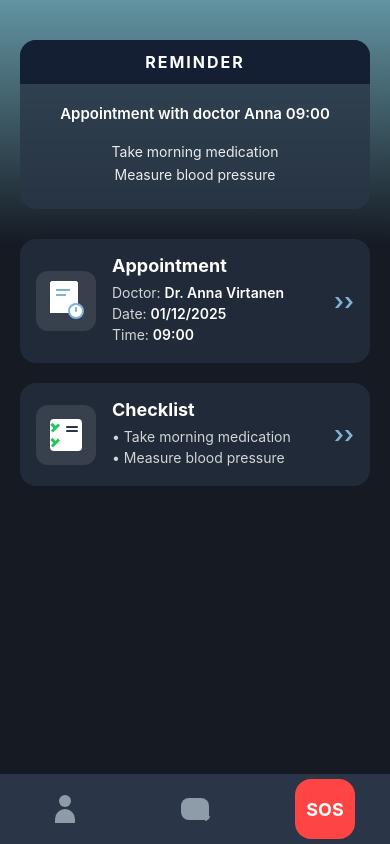
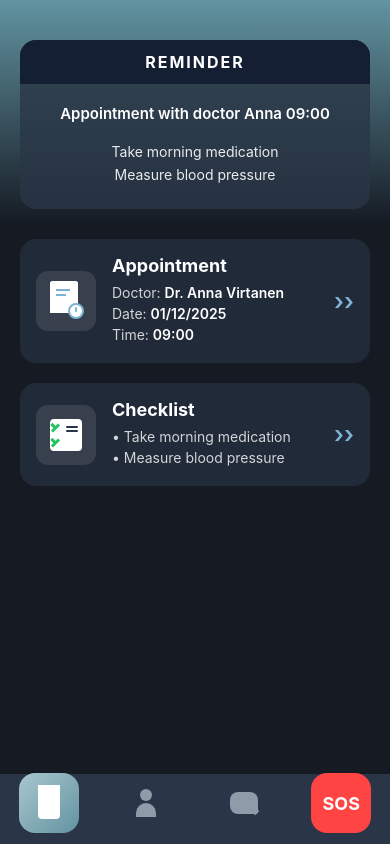
Before and after one commit to Demola-syskyn2025/transparency-for-patients-at-home, a React Native app: screen / in a window 390 px wide. Built offline with nearby package versions, Linux system fonts and the light colour scheme.

Commit message:
update home button

```diff
--- a/App.tsx
+++ b/App.tsx
@@ -176,6 +176,24 @@ const ChatIcon = ({ focused }: { focused: boolean }) => (
   </View>
 );
 
+// Home Icon Component
+const HomeIcon = ({ focused }: { focused: boolean }) => (
+  <View style={[styles.tabIconContainer, focused && styles.tabIconFocused]}>
+    {focused && (
+      <LinearGradient
+        colors={['#A9C6CE', '#6294A1']}
+        start={{ x: 0, y: 0 }}
+        end={{ x: 1, y: 1 }}
+        style={StyleSheet.absoluteFill}
+      />
+    )}
+    <View style={[styles.homeIcon, focused && styles.iconFocused]}>
+      <View style={[styles.homeRoof, focused && styles.homeFocused]} />
+      <View style={[styles.homeBody, focused && styles.homeFocused]} />
+    </View>
+  </View>
+);
+
 // SOS Icon Component
 const SOSIcon = ({ focused }: { focused: boolean }) => (
   <View style={[styles.tabIconContainer, styles.sosIconContainer, focused && styles.tabIconFocused]}>
@@ -219,6 +237,15 @@ const SOSScreen = () => {
   );
 };
 
+// Home Tab (navigates to stack Home when selected)
+const HomeTab = () => {
+  const navigation = useNavigation<any>();
+  React.useEffect(() => {
+    navigation.navigate('Home');
+  }, [navigation]);
+  return <View />;
+};
+
 function RootTabs({ role, patientId, uid, onRoleChange }: {
   role: 'patient' | 'family';
   patientId: string;
@@ -239,6 +266,22 @@ function RootTabs({ role, patientId, uid, onRoleChange }: {
         tabBarShowLabel: false,
       }}
     >
+      <Tab.Screen
+        name="Home"
+        options={{
+          tabBarIcon: ({ focused }) => <HomeIcon focused={focused} />,
+        }}
+      >
+        {() => (
+          <HomeScreen
+            role={role}
+            patientId={patientId}
+            appointmentService={apptService}
+            checklistService={checklistService}
+          />
+        )}
+      </Tab.Screen>
+
       <Tab.Screen
         name="Profile"
         options={{
@@ -276,7 +319,7 @@ export default function App() {
 
   return (
     <NavigationContainer>
-      <Stack.Navigator initialRouteName="Home">
+      <Stack.Navigator initialRouteName="RootTabs">
         {/* Home Screen as default (not in tabs) */}
         <Stack.Screen name="Home" options={{ headerShown: false }}>
           {() => <HomeScreen role={role} patientId={patientId} appointmentService={apptService} checklistService={checklistService} />}
@@ -398,6 +441,35 @@ const styles = StyleSheet.create({
   chatTailFocused: {
     backgroundColor: '#fff',
   },
+  // Home Icon
+  homeIcon: {
+    width: 32,
+    height: 32,
+    alignItems: 'center',
+    justifyContent: 'flex-end',
+  },
+  homeRoof: {
+    width: 22,
+    height: 22,
+    borderLeftWidth: 11,
+    borderRightWidth: 11,
+    borderBottomWidth: 12,
+    borderLeftColor: 'transparent',
+    borderRightColor: 'transparent',
+    borderBottomColor: '#8E9BA8',
+    marginTop: 2,
+  },
+  homeBody: {
+    width: 22,
+    height: 12,
+    backgroundColor: '#8E9BA8',
+    borderBottomLeftRadius: 4,
+    borderBottomRightRadius: 4,
+  },
+  homeFocused: {
+    borderBottomColor: '#fff',
+    backgroundColor: '#fff',
+  },
   // SOS Icon
   sosIconContainer: {
     backgroundColor: '#FF4444',
--- a/src/screens/HomeScreen.tsx
+++ b/src/screens/HomeScreen.tsx
@@ -101,7 +101,7 @@ export default function HomeScreen({
   };
 
   const handleTabNavigation = (screen: string) => {
-    navigation.navigate('RootTabs', { screen });
+    navigation.navigate(screen as any);
   };
 
   return (
@@ -208,6 +208,7 @@ export default function HomeScreen({
         </ScrollView>
 
         {/* Bottom Navigation Bar */}
+        {false && (
         <View style={styles.bottomNav}>
           <TouchableOpacity
             style={styles.navButton}
@@ -236,6 +237,7 @@ export default function HomeScreen({
             <Text style={styles.sosText}>SOS</Text>
           </TouchableOpacity>
         </View>
+        )}
       </LinearGradient>
     </View>
   );
```
